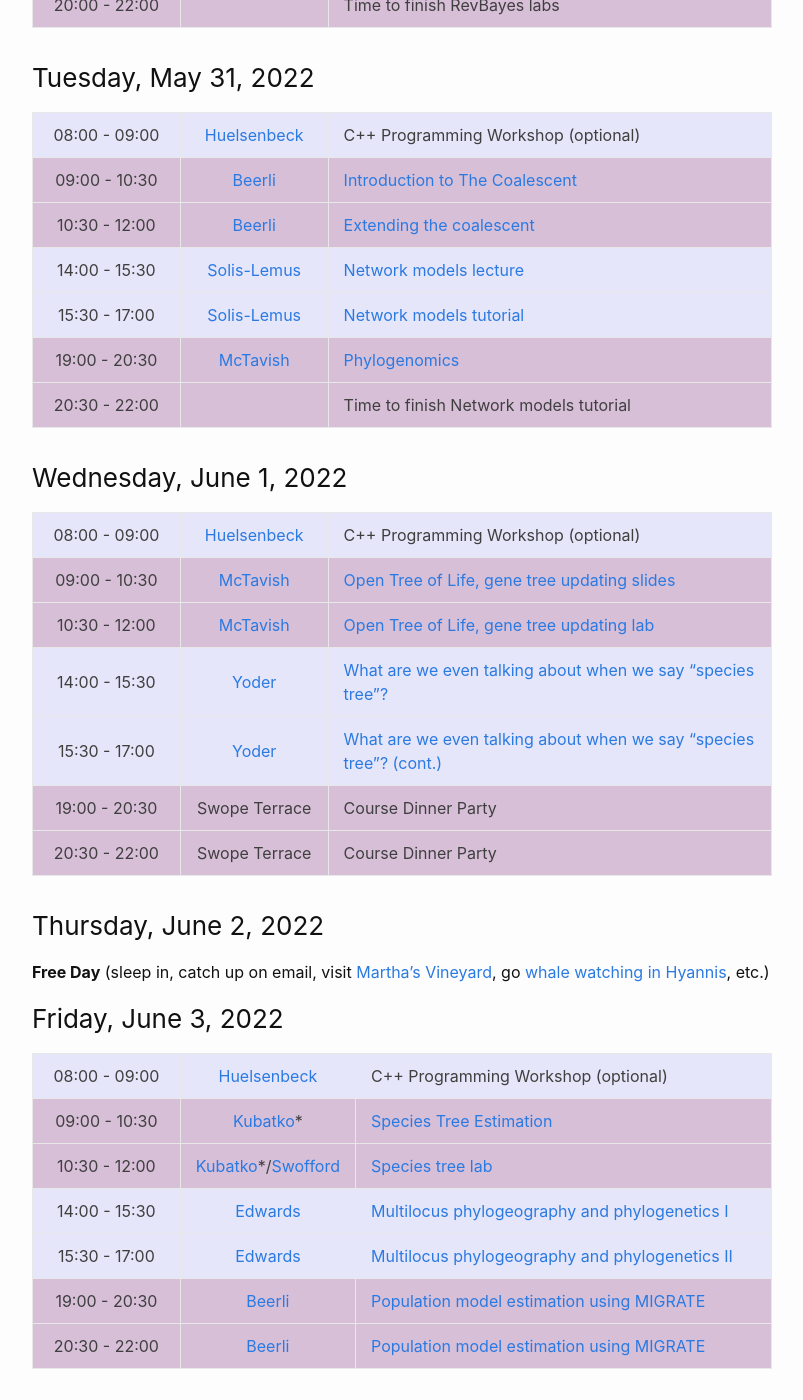
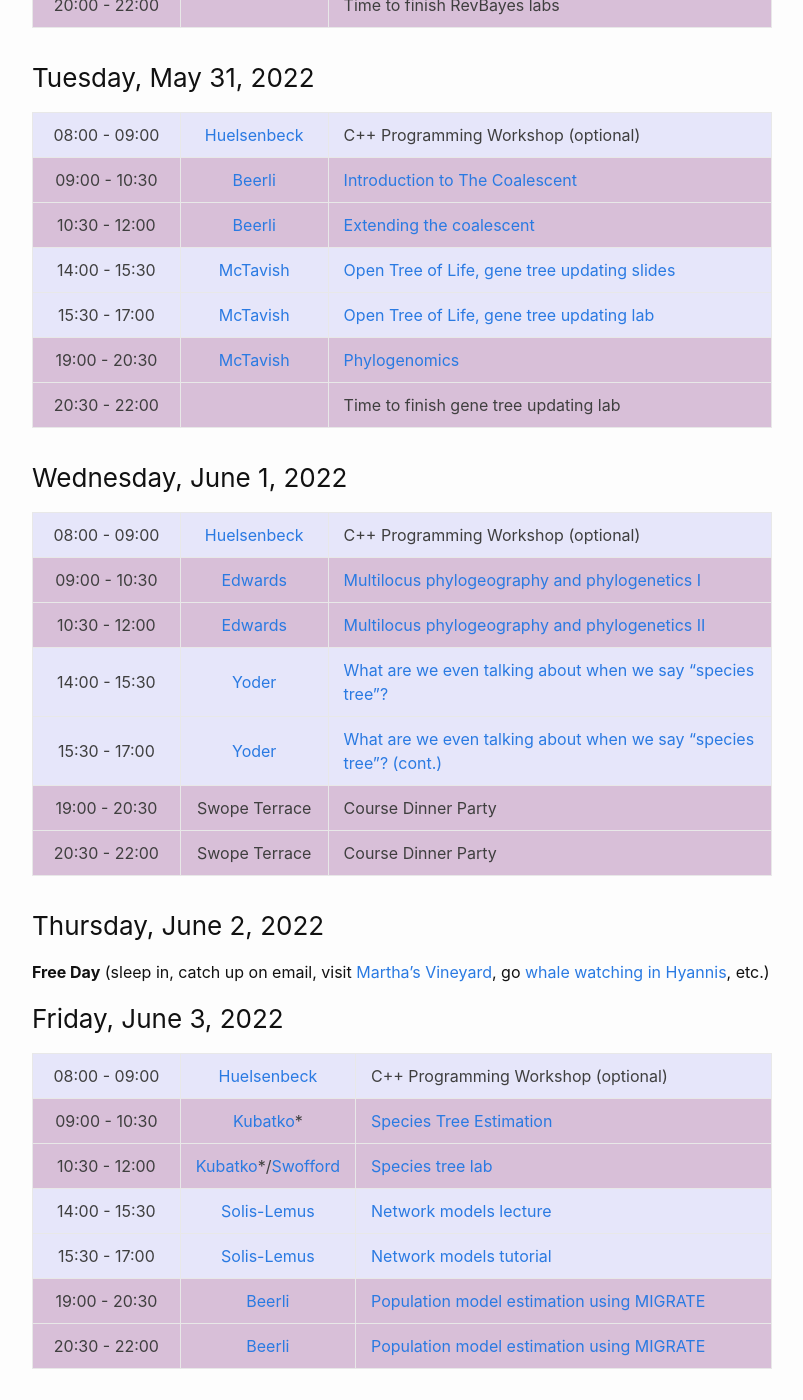
Before and after one commit to molevolworkshop/molevolworkshop.github.io, a Jekyll site: the page built from schedule.md, in a window 1280 px wide and 1400 px high, scrolled down 1825 px. Shown: the whole window, without its empty margins (238-1041 px from the left). Built offline with Jekyll 4.4.1, drawn with Linux system fonts in a browser that asks for light colours; some of the changed lines change nothing that is shown.

Commit message:
revised schedule to reflect exchange involving Edwards, McTavish, and Solis-Lemus

```diff
--- a/schedule.md
+++ b/schedule.md
@@ -52,28 +52,24 @@ All sessions are in Loeb G70 (basement of Loeb building)
  20:00 - 22:00 |                                      | Time to finish RevBayes labs
 {:.daily-schedule-cpp}
 
-
-
-
-
 ### Tuesday, May 31, 2022
 
 ---------------|--------------------------------------|-----------------------------------
  08:00 - 09:00 | [Huelsenbeck](/faculty-huelsenbeck/) | C++ Programming Workshop (optional)
  09:00 - 10:30 | [Beerli](/faculty-beerli/)           | [Introduction to The Coalescent]({{ site.baseurl }}/faculty/beerli/pdf/talk1-opt.pdf)
  10:30 - 12:00 | [Beerli](/faculty-beerli/)           | [Extending the coalescent]({{ site.baseurl }}/faculty/beerli/pdf/talk2-opt.pdf)
- 14:00 - 15:30 | [Solis-Lemus](/faculty-solis-lemus/) | [Network models lecture]({{ site.baseurl }}/faculty/solis-lemus/pdf/Talk-networks-mbl-opt.pdf)
- 15:30 - 17:00 | [Solis-Lemus](/faculty-solis-lemus/) | [Network models tutorial](https://github.com/crsl4/PhyloNetworks.jl/wiki)
+ 14:00 - 15:30 | [McTavish](/faculty-mctavish/)       | [Open Tree of Life, gene tree updating slides]({{ site.baseurl }}/faculty/mctavish/pdf/Opentree_2019opt.pdf)
+ 15:30 - 17:00 | [McTavish](/faculty-mctavish/)       | [Open Tree of Life, gene tree updating lab](https://github.com/snacktavish/Mole2019/blob/master/TreeComparison.md)
  19:00 - 20:30 | [McTavish](/faculty-mctavish/)       | [Phylogenomics]({{ site.baseurl }}/faculty/mctavish/pdf/Genomics_WH2019opt.pdf)
- 20:30 - 22:00 |                                      | Time to finish Network models tutorial
+ 20:30 - 22:00 |                                      | Time to finish gene tree updating lab
 {:.daily-schedule-cpp}
 
 ### Wednesday, June 1, 2022
 
 ---------------|--------------------------------------|-----------------------------------
  08:00 - 09:00 | [Huelsenbeck](/faculty-huelsenbeck/) | C++ Programming Workshop (optional)
- 09:00 - 10:30 | [McTavish](/faculty-mctavish/)       | [Open Tree of Life, gene tree updating slides]({{ site.baseurl }}/faculty/mctavish/pdf/Opentree_2019opt.pdf)
- 10:30 - 12:00 | [McTavish](/faculty-mctavish/)       | [Open Tree of Life, gene tree updating lab](https://github.com/snacktavish/Mole2019/blob/master/TreeComparison.md)
+ 09:00 - 10:30 | [Edwards](/faculty-edwards/)         | [Multilocus phylogeography and phylogenetics I]({{ site.baseurl }}/faculty/edwards/pdf/Edwards_MBL_2019_partI-opt.pdf)
+ 10:30 - 12:00 | [Edwards](/faculty-edwards/)         | [Multilocus phylogeography and phylogenetics II]({{ site.baseurl }}/faculty/edwards/pdf/Edwards_MBL_2019_partII-opt.pdf)
  14:00 - 15:30 | [Yoder](/faculty-yoder/)             | [What are we even talking about when we say "species tree"?]({{ site.baseurl }}/faculty/yoder/pdf/Yoder_MBL.8.2019-opt.pdf)
  15:30 - 17:00 | [Yoder](/faculty-yoder/)             | [What are we even talking about when we say "species tree"? (cont.)]({{ site.baseurl }}/faculty/yoder/pdf/Yoder_MBL.8.2019-opt.pdf)
  19:00 - 20:30 | Swope Terrace                        | Course Dinner Party
@@ -90,8 +86,8 @@ All sessions are in Loeb G70 (basement of Loeb building)
  08:00 - 09:00 | [Huelsenbeck](/faculty-huelsenbeck/) | C++ Programming Workshop (optional)
  09:00 - 10:30 | [Kubatko](/faculty-kubatko/)*         | [Species Tree Estimation]({{ site.baseurl }}/faculty/kubatko/pdf/SpeciesTreeEstimation2019-opt.pdf)
  10:30 - 12:00 | [Kubatko](/faculty-kubatko/)*/[Swofford](/faculty-swofford/) | [Species tree lab](http://phylosolutions.com/tutorials/wh2019-svdq-astral/species-trees-tutorial.html)
- 14:00 - 15:30 | [Edwards](/faculty-edwards/)         | [Multilocus phylogeography and phylogenetics I]({{ site.baseurl }}/faculty/edwards/pdf/Edwards_MBL_2019_partI-opt.pdf)
- 15:30 - 17:00 | [Edwards](/faculty-edwards/)         | [Multilocus phylogeography and phylogenetics II]({{ site.baseurl }}/faculty/edwards/pdf/Edwards_MBL_2019_partII-opt.pdf)
+ 14:00 - 15:30 | [Solis-Lemus](/faculty-solis-lemus/) | [Network models lecture]({{ site.baseurl }}/faculty/solis-lemus/pdf/Talk-networks-mbl-opt.pdf)
+ 15:30 - 17:00 | [Solis-Lemus](/faculty-solis-lemus/) | [Network models tutorial](https://github.com/crsl4/PhyloNetworks.jl/wiki)
  19:00 - 20:30 | [Beerli](/faculty-beerli/)           | [Population model estimation using MIGRATE](http://peterbeerli.com/workshops/mbl/2018/tutorial/)
  20:30 - 22:00 | [Beerli](/faculty-beerli/)           | [Population model estimation using MIGRATE](http://peterbeerli.com/workshops/mbl/2018/tutorial/)
 {:.daily-schedule-cpp}
```
